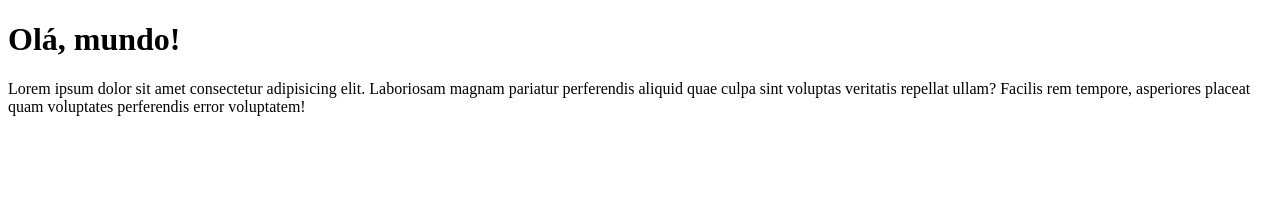
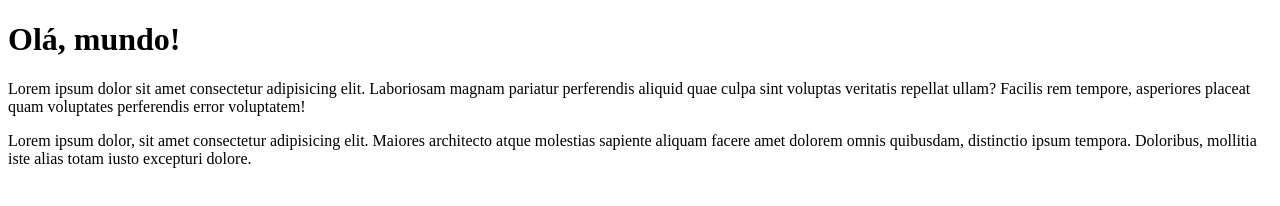
Before and after one commit to rafamenezesvr/Ola-Mundo, a plain HTML site: page site-exemplo/index.html in a window 1280 px wide. Drawn offline with Linux system fonts and the light colour scheme.

Commit message:
adicionei um paragrafo

```diff
--- a/site-exemplo/index.html
+++ b/site-exemplo/index.html
@@ -9,5 +9,6 @@
 <body>
     <h1>Olá, mundo!</h1>
     <p>Lorem ipsum dolor sit amet consectetur adipisicing elit. Laboriosam magnam pariatur perferendis aliquid quae culpa sint voluptas veritatis repellat ullam? Facilis rem tempore, asperiores placeat quam voluptates perferendis error voluptatem!</p>
+<p>Lorem ipsum dolor, sit amet consectetur adipisicing elit. Maiores architecto atque molestias sapiente aliquam facere amet dolorem omnis quibusdam, distinctio ipsum tempora. Doloribus, mollitia iste alias totam iusto excepturi dolore.</p>
 </body>
 </html>
```
